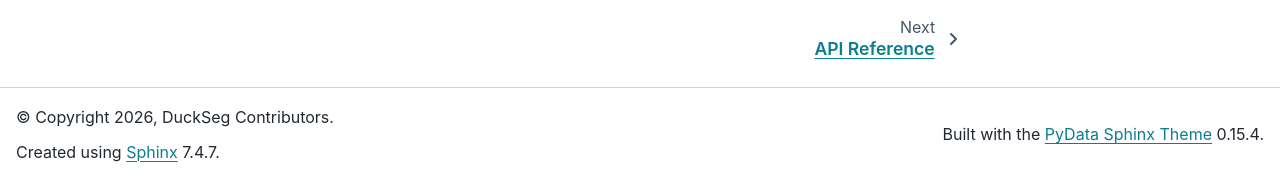
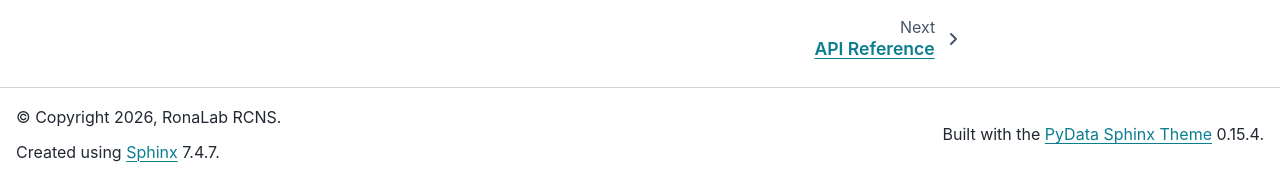
Before and after one commit to ronalabrcns/DuckSeg, a Sphinx documentation site: the page built from docs/index.rst, in a window 1280 px wide and 1356 px high. Shown: the part 1175-1353 px from the top of the window. Built offline with Sphinx 7.4.7 and the PyData theme 0.15.4, drawn with Linux system fonts in a browser that asks for light colours.

```diff
--- a/docs/conf.py
+++ b/docs/conf.py
@@ -1,10 +1,10 @@
 import sys
 import os
 
-sys.path.insert(0, os.path.abspath('../../src'))
+sys.path.insert(0, os.path.abspath('../src'))
 
 project = 'DuckSeg'
-copyright = '2026, DuckSeg Contributors'
+copyright = '2026, RonaLab RCNS'
 author = 'DuckSeg Contributors'
 release = '0.1.0'
 
```
